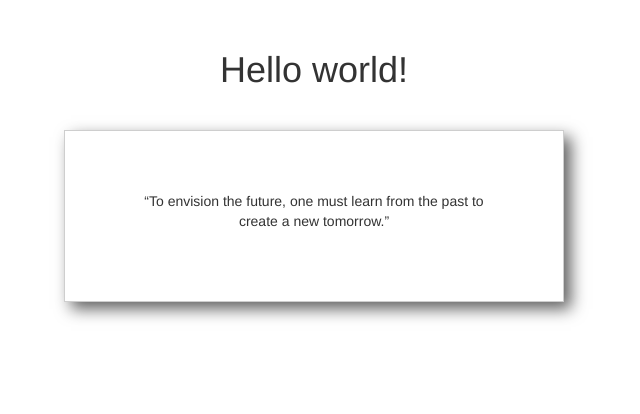
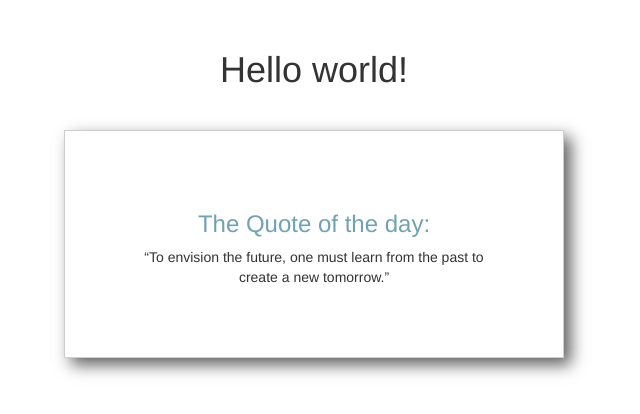
Before and after one commit to PiterSt/vue-components-usage, a Vue app: page / in a window 1280 px wide. Shown: the top 414 px of the page, without its empty margins (326-966 px from the left). Built offline with nearby package versions, Linux system fonts and the light colour scheme.

Commit message:
Displaying content using slot in component

```diff
--- a/src/App.vue
+++ b/src/App.vue
@@ -3,7 +3,10 @@
         <div class="row">
             <div class="col-xs-12">
 				<h1>Hello world!</h1>
-				<Quote/>
+				<Quote>
+					<h3>{{ quote.quoteTitle }}</h3>
+					<p><q>{{ quote.quoteContent }}</q></p>
+				</Quote>
             </div>
         </div>
     </div>
@@ -15,6 +18,14 @@
     export default {
 		components: {
 			Quote
+		},
+		data: function() {
+			return {
+				quote: {
+					quoteTitle: 'The Quote of the day:',
+					quoteContent: 'To envision the future, one must learn from the past to create a new tomorrow.'
+				}
+			}
 		}
     }
 </script>
--- a/src/components/Quote.vue
+++ b/src/components/Quote.vue
@@ -1,6 +1,6 @@
 <template>
 	<div>
-		<p><q>To envision the future, one must learn from the past to create a new tomorrow.</q></p>
+		<slot></slot>
 	</div>
 </template>
 
@@ -19,4 +19,8 @@ div {
 	text-align: center;
 	max-width: 500px;
 }
+
+h3 {
+	color:rgb(112, 162, 180)
+}
 </style>
```
